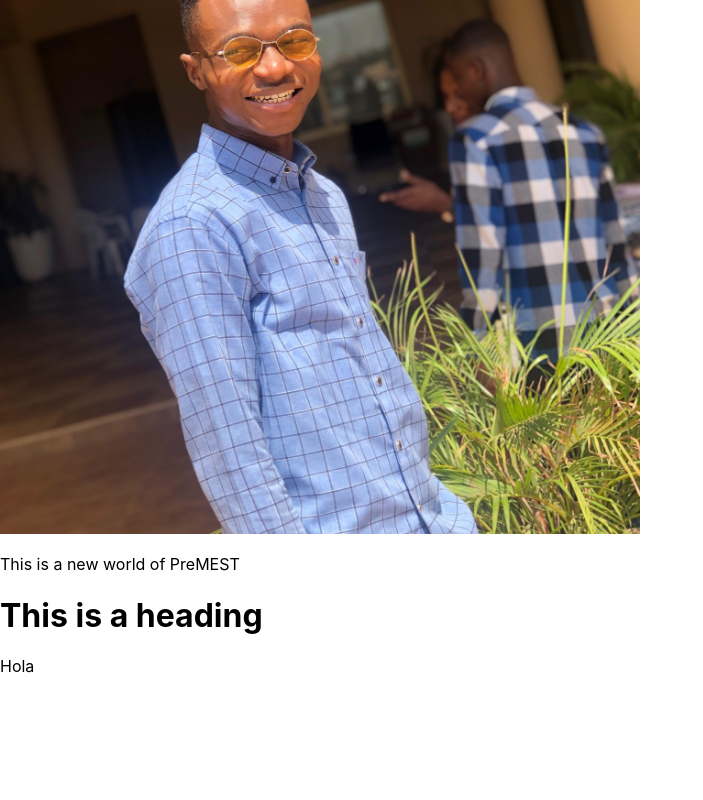
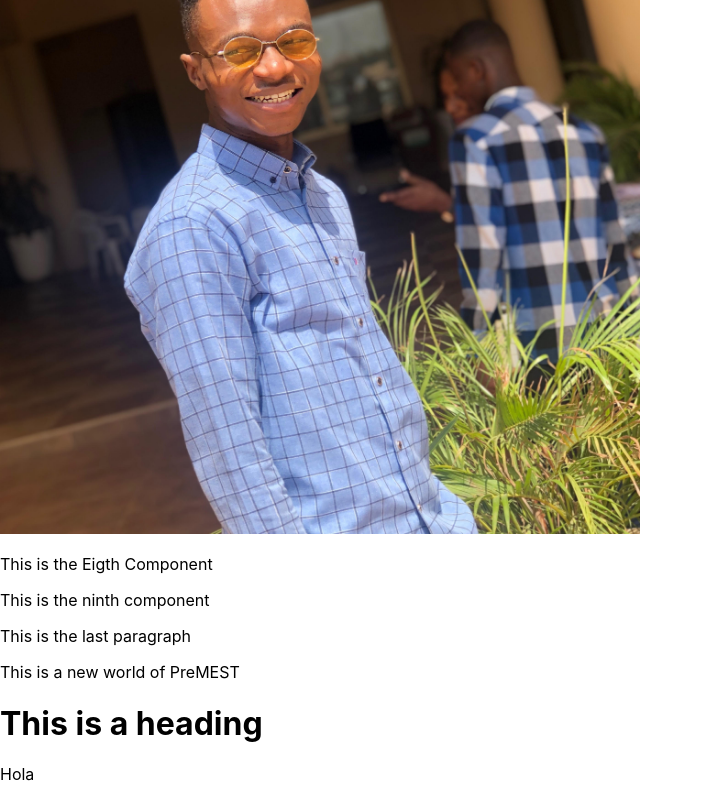
Before and after one commit to aaron-portuphy/My-First-App, a React (Create React App) app: page / in a window 1280 px wide. Shown: the part 1461-2261 px from the top of the page, without its empty margins (0-703 px from the left). Before the commit the page ends 2153 px from the top, so only its background shows below. Built offline with nearby package versions, Linux system fonts and the light colour scheme.

Commit message:
LastComponent

```diff
--- a/src/App.js
+++ b/src/App.js
@@ -7,7 +7,9 @@ import FourthComponent from './FourthComponent';
 import FifthComponent from './FifthComponent';
 import SixthComponent from './SixthComponent';
 import SeventhComponent from './SeventhComponent';
-
+import EigthComponent from './EigthComponent';
+import NinthComponent from './NinthComponent';
+import TenthComponent from './TenthComponent';
 
 function App() {
   return (
@@ -21,6 +23,9 @@ function App() {
       <FifthComponent />
       <SixthComponent />
       <SeventhComponent />
+      <EigthComponent />
+      <NinthComponent />
+      <TenthComponent />
       <p> This is a new world of PreMEST</p>
       <h1>This is a heading</h1>
 
--- /dev/null
+++ b/src/EigthComponent.js
@@ -0,0 +1,9 @@
+import React from 'react';
+
+function EigthComponent(){
+    return(
+        <p> This is the Eigth Component </p>
+    )
+}
+
+export default EigthComponent;
--- /dev/null
+++ b/src/NinthComponent.js
@@ -0,0 +1,9 @@
+import React from 'react';
+
+function NinthComponent (){
+    return(
+        <p>This is the ninth component</p>
+    )
+}
+
+export default NinthComponent;
--- /dev/null
+++ b/src/TenthComponent.js
@@ -0,0 +1,9 @@
+import React from 'react';
+
+function TenthComponent(){
+    return(
+        <p>This is the last paragraph</p>
+    )
+}
+
+export default TenthComponent;
```
